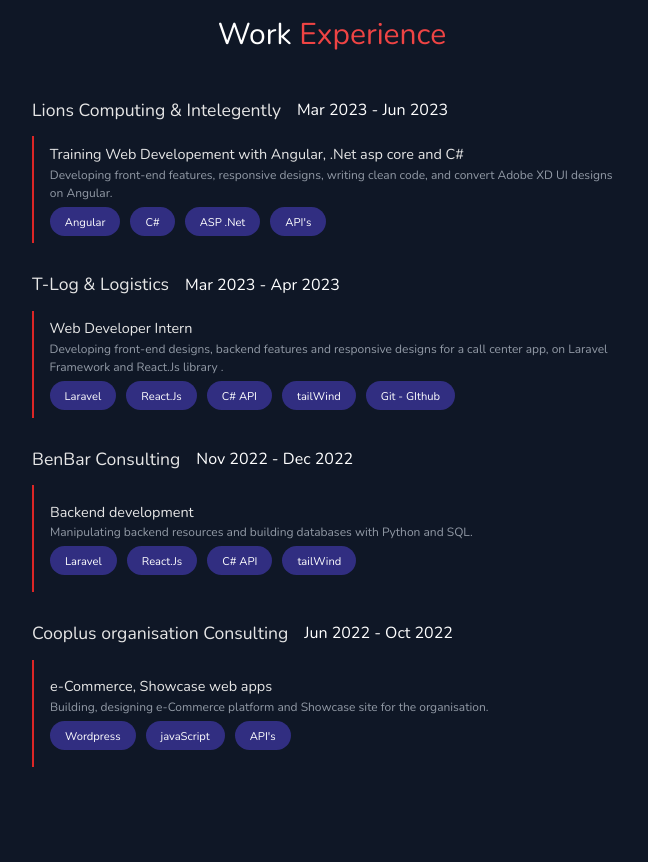
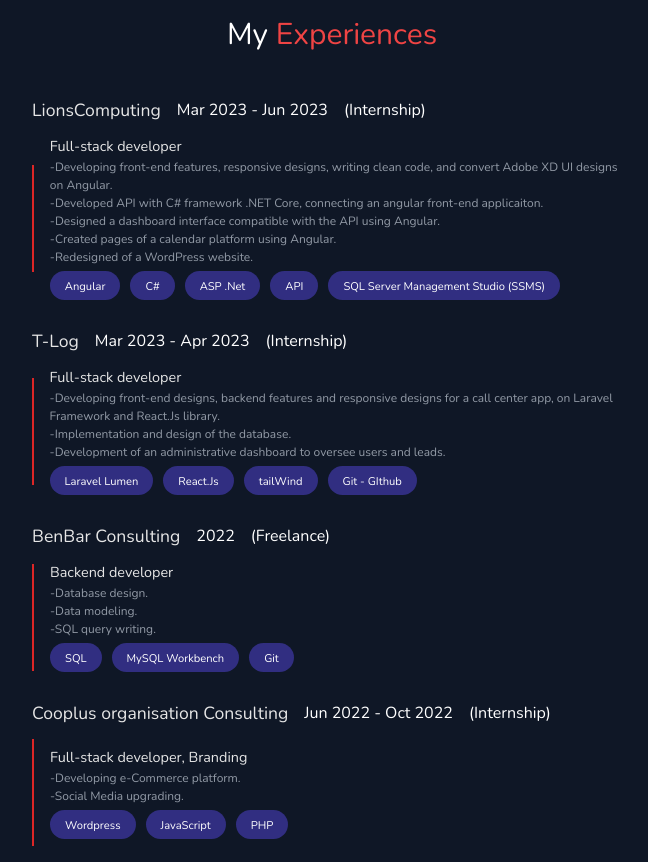
Before and after one commit to idrissd0/Portfolio, a website: page dist/index.html in a window 1280 px wide. Shown: the part 2000-2862 px from the top of the page, without its empty margins (308-956 px from the left). Drawn offline with nearby package versions, Linux system fonts and the light colour scheme.

Commit message:
updated internship added,

```diff
--- a/dist/index.html
+++ b/dist/index.html
@@ -59,7 +59,7 @@
                     </a>
                 </li>
                 <li class="  ">
-                    <a href="img/Driss Personal Resume.pdf" target="_blank" rel="noopener noreferrer"
+                    <a href="img/Driss Daif en.pdf" target="_blank" rel="noopener noreferrer"
                         class="opacity-80 border border-1 border-sky-100 py-1 px-3 text-sm transition ease-out duration-700 hover:bg-gray-100 hover:text-red-500 flex justify-center" >
                         RESUME
                         <!-- <svg xmlns="http://www.w3.org/2000/svg" height="1.5em" viewBox="0 0 320 512" class="pl-2" ><path d="M137.4 374.6c12.5 12.5 32.8 12.5 45.3 0l128-128c9.2-9.2 11.9-22.9 6.9-34.9s-16.6-19.8-29.6-19.8L32 192c-12.9 0-24.6 7.8-29.6 19.8s-2.2 25.7 6.9 34.9l128 128z"/></svg> -->
@@ -116,7 +116,7 @@
                     </a>
                 </li>
                 <li class=" py-5 ">
-                    <a href="img/Développeur Driss.pdf" target="_blank" rel="noopener noreferrer"
+                    <a href="img/Driss Daif en.pdf" target="_blank" rel="noopener noreferrer"
                         class="opacity-80 border border-1 border-sky-100 py-1 px-3 text-xl"  onclick="Menu(this, 1)">
                         RESUME
                     </a>
@@ -283,21 +283,34 @@
     <!-- experiences section -->
     <section class="max-w-[1100px] m-auto px-6 pb-28 " id="experiences">
         <h2 class="text-center text-[30px] font-[400] pb-10">
-            Work  <span class="text-red-500">Experience</span>
+            My  <span class="text-red-500">Experiences</span>
         </h2>
         <div class="max-w-[600px] mb-[15px] m-auto ">
             <div class="flex flex-wrap items-center h-[100%] pl-0 p-13 gap-4 m-0 ">
-                <h4 class="p-0 m-0 box-border font-[400px] text-whiteopacity9 text-[1.1rem]">Lions Computing &amp; Intelegently</h4>
+                <h4 class="p-0 m-0 box-border font-[400px] text-whiteopacity9 text-[1.1rem]">LionsComputing</h4>
                 <h4>Mar 2023 - Jun 2023</h4>
+                <h6 class="font-[150px]">(Internship)</h6>
             </div>
             <div class="flex flex-nowrap items-center  pl-0 p-[13px] gap-4 m-0 h-[100%]">
                 <div class="h-[107px] w-[2px] bg-red-600"></div>
                 <section class="p-0 m-0 box-border">
                     <h5 class="p-0 m-0 box-border font-[400px] text-whiteopacity9 text-[0.9rem]">
-                        Training Web Developement with Angular, .Net asp core and C#
+                        Full-stack developer
                     </h5>
                     <p class="text-whiteopacity5 text-[12px] ">
-                        Developing front-end features, responsive designs, writing clean code, and convert  Adobe XD UI designs on Angular.
+                        -Developing front-end features, responsive designs, writing clean code, and convert  Adobe XD UI designs on Angular.
+                    </p>
+                    <p class="text-whiteopacity5 text-[12px] ">
+                        -Developed API with C# framework .NET Core, connecting an angular front-end applicaiton.
+                    </p>
+                    <p class="text-whiteopacity5 text-[12px] ">
+                        -Designed a dashboard interface compatible with the API using Angular.
+                    </p>
+                    <p class="text-whiteopacity5 text-[12px] ">
+                        -Created pages of a calendar platform using Angular.
+                    </p>
+                    <p class="text-whiteopacity5 text-[12px] ">
+                        -Redesigned of a WordPress website.
                     </p>
                     <div class="flex gap-[10px] pt-[5px] w-[100%] flex-wrap">
                         <span class="bg-indigo-900 py-[4px] px-[15px] rounded-[30px] text-[14px] w-auto">
@@ -310,7 +323,10 @@
                             <small>ASP .Net</small>
                         </span>
                         <span class="bg-indigo-900 py-[4px] px-[15px] rounded-[30px] text-[14px] w-auto">
-                            <small>API's</small>
+                            <small>API</small>
+                        </span>
+                        <span class="bg-indigo-900 py-[4px] px-[15px] rounded-[30px] text-[14px] w-auto">
+                            <small>SQL Server Management Studio (SSMS)</small>
                         </span>
                     </div>
                 </section>
@@ -318,27 +334,31 @@
         </div>
         <div class="max-w-[600px] mb-[15px] m-auto ">
             <div class="flex flex-wrap items-center h-[100%] pl-0 p-13 gap-4 m-0 ">
-                <h4 class="p-0 m-0 box-border font-[400px] text-whiteopacity9 text-[1.1rem]">T-Log &amp; Logistics</h4>
+                <h4 class="p-0 m-0 box-border font-[400px] text-whiteopacity9 text-[1.1rem]">T-Log</h4>
                 <h4>Mar 2023 - Apr 2023</h4>
+                <h6 class="font-[150px]">(Internship)</h6>
             </div>
             <div class="flex flex-nowrap items-center  pl-0 p-[13px] gap-4 m-0 h-[100%]">
                 <div class="h-[107px] w-[2px] bg-red-600"></div>
                 <section class="p-0 m-0 box-border">
                     <h5 class="p-0 m-0 box-border font-[400px] text-whiteopacity9 text-[0.9rem]">
-                        Web Developer Intern
+                        Full-stack developer
                     </h5>
                     <p class="text-whiteopacity5 text-[12px] ">
-                        Developing front-end designs, backend features and responsive designs for a call center app, on Laravel Framework and React.Js library .
+                        -Developing front-end designs, backend features and responsive designs for a call center app, on Laravel Framework and React.Js library.
+                    </p>
+                    <p class="text-whiteopacity5 text-[12px] ">
+                        -Implementation and design of the database.
+                    </p>
+                    <p class="text-whiteopacity5 text-[12px] ">
+                        -Development of an administrative dashboard to oversee users and leads.
                     </p>
                     <div class="flex gap-[10px] pt-[5px] w-[100%] flex-wrap">
                         <span class="bg-indigo-900 py-[4px] px-[15px] rounded-[30px] text-[14px] w-auto">
-                            <small>Laravel</small>
+                            <small>Laravel Lumen</small>
                         </span>
                         <span class="bg-indigo-900 py-[4px] px-[15px] rounded-[30px] text-[14px] w-auto">
                             <small>React.Js</small>
-                        </span>
-                        <span class="bg-indigo-900 py-[4px] px-[15px] rounded-[30px] text-[14px] w-auto">
-                            <small>C# API</small>
                         </span>
                         <span class="bg-indigo-900 py-[4px] px-[15px] rounded-[30px] text-[14px] w-auto">
                             <small>tailWind</small>
@@ -353,29 +373,33 @@
         <div class="max-w-[600px] mb-[15px] m-auto ">
             <div class="flex flex-wrap items-center h-[100%] pl-0 p-13 gap-4 m-0 ">
                 <h4 class="p-0 m-0 box-border font-[400px] text-whiteopacity9 text-[1.1rem]">BenBar Consulting</h4>
-                <h4>Nov 2022 - Dec 2022</h4>
+                <h4>2022</h4>
+                <h6 class="font-[150px]">(Freelance)</h6>
             </div>
             <div class="flex flex-nowrap items-center  pl-0 p-[13px] gap-4 m-0 h-[100%]">
                 <div class="h-[107px] w-[2px] bg-red-600"></div>
                 <section class="p-0 m-0 box-border">
                     <h5 class="p-0 m-0 box-border font-[400px] text-whiteopacity9 text-[0.9rem]">
-                        Backend development
+                        Backend developer
                     </h5>
                     <p class="text-whiteopacity5 text-[12px] ">
-                        Manipulating backend resources and building databases with Python and SQL.
+                        -Database design.
+                    </p>
+                    <p class="text-whiteopacity5 text-[12px] ">
+                        -Data modeling.
+                    </p>
+                    <p class="text-whiteopacity5 text-[12px] ">
+                        -SQL query writing.
                     </p>
                     <div class="flex gap-[10px] pt-[5px] w-[100%] flex-wrap">
                         <span class="bg-indigo-900 py-[4px] px-[15px] rounded-[30px] text-[14px] w-auto">
-                            <small>Laravel</small>
+                            <small>SQL</small>
                         </span>
                         <span class="bg-indigo-900 py-[4px] px-[15px] rounded-[30px] text-[14px] w-auto">
-                            <small>React.Js</small>
+                            <small>MySQL Workbench</small>
                         </span>
                         <span class="bg-indigo-900 py-[4px] px-[15px] rounded-[30px] text-[14px] w-auto">
-                            <small>C# API</small>
-                        </span>
-                        <span class="bg-indigo-900 py-[4px] px-[15px] rounded-[30px] text-[14px] w-auto">
-                            <small>tailWind</small>
+                            <small>Git</small>
                         </span>
                     </div>
                 </section>
@@ -385,25 +409,29 @@
             <div class="flex flex-wrap items-center h-[100%] pl-0 p-13 gap-4 m-0 ">
                 <h4 class="p-0 m-0 box-border font-[400px] text-whiteopacity9 text-[1.1rem]">Cooplus organisation Consulting</h4>
                 <h4>Jun 2022 - Oct 2022</h4>
+                <h6 class="font-[150px]">(Internship)</h6>
             </div>
             <div class="flex flex-nowrap items-center  pl-0 p-[13px] gap-4 m-0 h-[100%]">
                 <div class="h-[107px] w-[2px] bg-red-600"></div>
                 <section class="p-0 m-0 box-border">
                     <h5 class="p-0 m-0 box-border font-[400px] text-whiteopacity9 text-[0.9rem]">
-                        e-Commerce, Showcase web apps
+                        Full-stack developer, Branding
                     </h5>
                     <p class="text-whiteopacity5 text-[12px] ">
-                        Building, designing e-Commerce platform and Showcase site for the organisation.
+                        -Developing e-Commerce platform.
+                    </p>
+                    <p class="text-whiteopacity5 text-[12px] ">
+                        -Social Media upgrading.
                     </p>
                     <div class="flex gap-[10px] pt-[5px] w-[100%] flex-wrap">
                         <span class="bg-indigo-900 py-[4px] px-[15px] rounded-[30px] text-[14px] w-auto">
                             <small>Wordpress</small>
                         </span>
                         <span class="bg-indigo-900 py-[4px] px-[15px] rounded-[30px] text-[14px] w-auto">
-                            <small>javaScript</small>
+                            <small>JavaScript</small>
                         </span>
                         <span class="bg-indigo-900 py-[4px] px-[15px] rounded-[30px] text-[14px] w-auto">
-                            <small>API's</small>
+                            <small>PHP</small>
                         </span>
                     </div>
                 </section>
@@ -413,6 +441,9 @@
 
     <!-- contact section -->
     <section class="mb-[65px] " id="contact">
+        <!-- <h2 class="text-center text-[30px] font-[400] pb-10">
+            Contact <span class="text-red-500">Inofrmation</span>
+        </h2> -->
         <div class="max-w-[1100px] m-auto px-[25px] py-0 ">
             <div class="text-center p-0 m-0 pb-10 hidden">
                 <h1 class="text-center font-[400] text-[2em] m-0 p-0 box-border">
@@ -478,18 +509,22 @@
     </section>
 
     <!-- Footer -->
-    <div class="py-[30px] px-0 text-[rgb(177, 179, 184)] font-[400] text-[14px]">
+    <div class="py-[30px] px-0">
         <hr class="w-[30%] mb-[50px] mr-auto ml-auto mt-auto border-t-[0.5px] border-b-0 border-r-0 border-l-0border border-[#1d283c]">
-        <div class="max-w-[1100px] m-auto py-0 px-[25px] flex flex-col items-center text-gray-400">
-            <div class="text-center">
-                <div class=""><small>Designed by Driss Daif © 2023</small></div>
+        <div class="max-w-[1100px] m-auto py-0 px-[25px] flex flex-col items-center text-white">
+            <div class="text-center ">
+                <div >
+                    <small class=" font-light text-[20px]">© Driss Daif 2023</small>
+                </div>
             </div>
-            <small class="">Built with Passion and Love</small>
+            <!-- <small class="">Built with Passion and Love</small>
             <div class="flex h-[100%] justify-center items-center gap-[8px] m-0 p-0 ">
-                <svg stroke="currentColor" fill="currentColor" stroke-width="0" viewBox="0 0 20 20" height="1em" width="1em" xmlns="http://www.w3.org/2000/svg"><path fill-rule="evenodd" d="M5.05 4.05a7 7 0 119.9 9.9L10 18.9l-4.95-4.95a7 7 0 010-9.9zM10 11a2 2 0 100-4 2 2 0 000 4z" clip-rule="evenodd"></path></svg>
+                <svg stroke="currentColor" fill="currentColor" stroke-width="0" viewBox="0 0 20 20" height="1em" width="1em" xmlns="http://www.w3.org/2000/svg">
+                    <path fill-rule="evenodd" d="M5.05 4.05a7 7 0 119.9 9.9L10 18.9l-4.95-4.95a7 7 0 010-9.9zM10 11a2 2 0 100-4 2 2 0 000 4z" clip-rule="evenodd">
+                    </path>
+                </svg>
                 <small>Morocco</small>
-            </div>
-
+            </div> -->
         </div>
 
     </div>
```
Also changed, not shown: dist/output.css (added), 6 other files.
